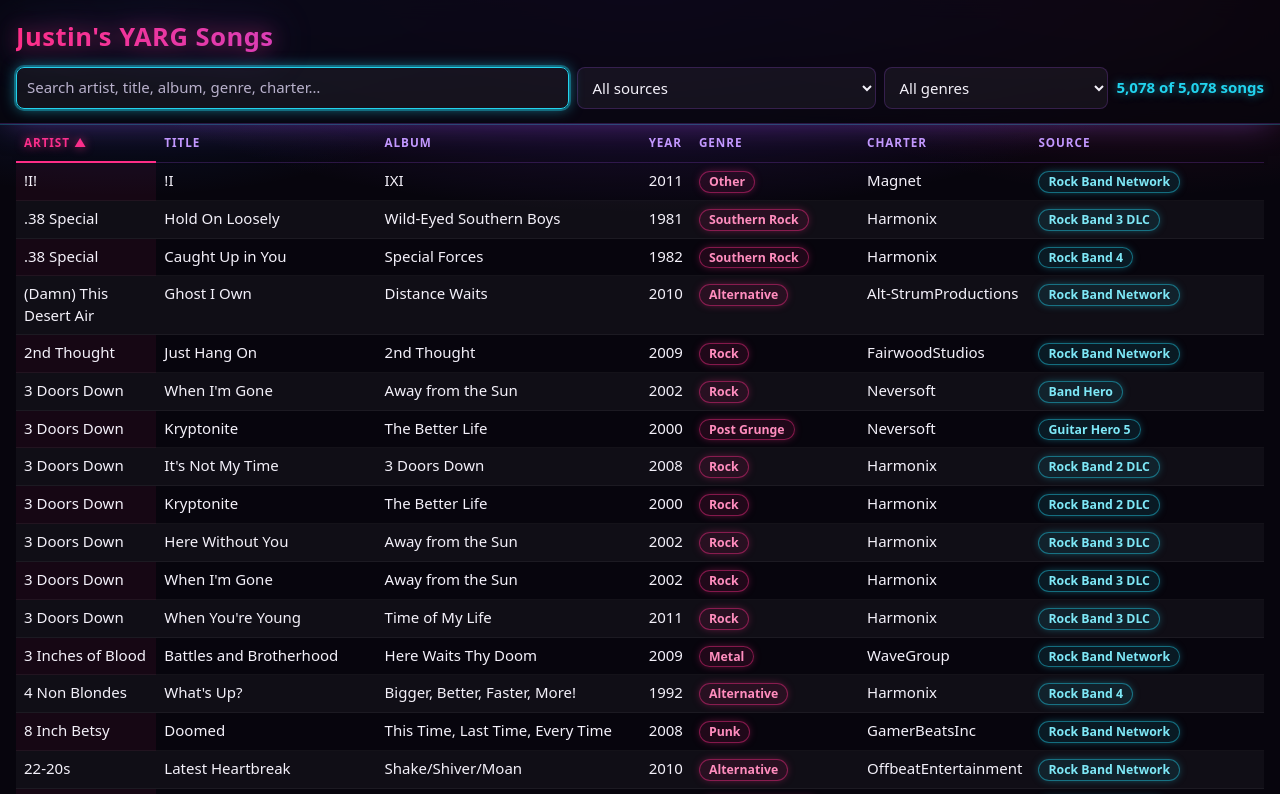
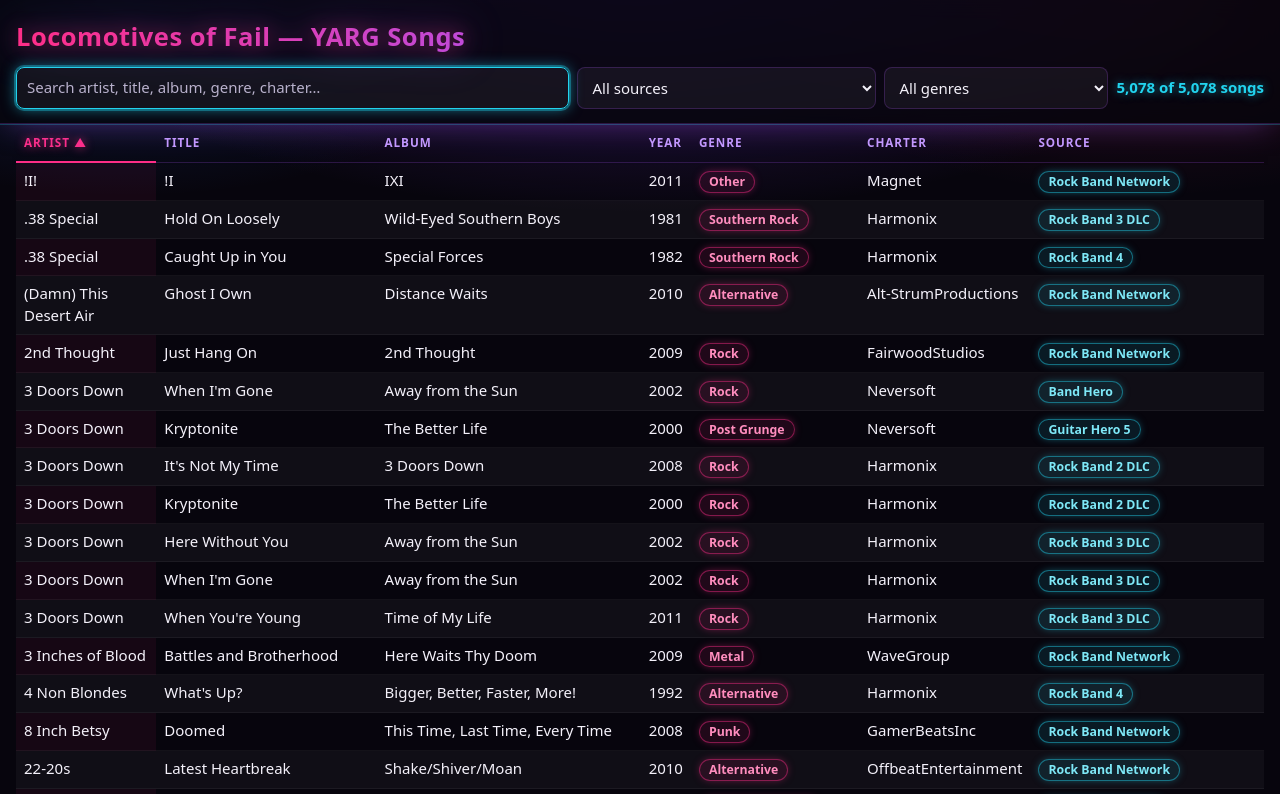
Before and after one commit to jstnlef/yarg-songs, a plain HTML site: page index.html in a window 1280 px wide. Shown: the top 794 px of the page. Drawn offline with Linux system fonts and the light colour scheme.

Commit message:
Rename heading to Locomotives of Fail

```diff
--- a/index.html
+++ b/index.html
@@ -1,5 +1,5 @@
 <!doctype html><html lang="en"><head><meta charset="utf-8"><meta name="viewport" content="width=device-width,initial-scale=1">
-<title>Justin's YARG Songs</title><style>
+<title>Locomotives of Fail — YARG Songs</title><style>
 :root{--bg:#07050D;--fg:#F4F1FA;--mut:#B9B2CC;--pink:#FF2E88;--cyan:#22D3EE;--vio:#A855F7;--vio2:#C49BFF;--row:rgba(255,255,255,.035);--line:rgba(168,85,247,.22)}
 *{box-sizing:border-box}html{background:var(--bg)}
 body{margin:0;min-height:100vh;color:var(--fg);font:15px/1.45 system-ui,-apple-system,sans-serif;
@@ -35,7 +35,7 @@
 .sortm{display:inline-block}}
 @media(min-width:701px){.sortm{display:none}}
 </style></head><body>
-<header><h1>Justin's <span>YARG</span> Songs</h1><div class="ctl">
+<header><h1>Locomotives of Fail — <span>YARG</span> Songs</h1><div class="ctl">
 <input id="q" type="search" placeholder="Search artist, title, album, genre, charter…" autofocus>
 <select id="fs"><option value="">All sources</option></select><select id="fg"><option value="">All genres</option></select>
 <select id="sm" class="sortm"></select><span id="count">Loading…</span></div></header>
```
